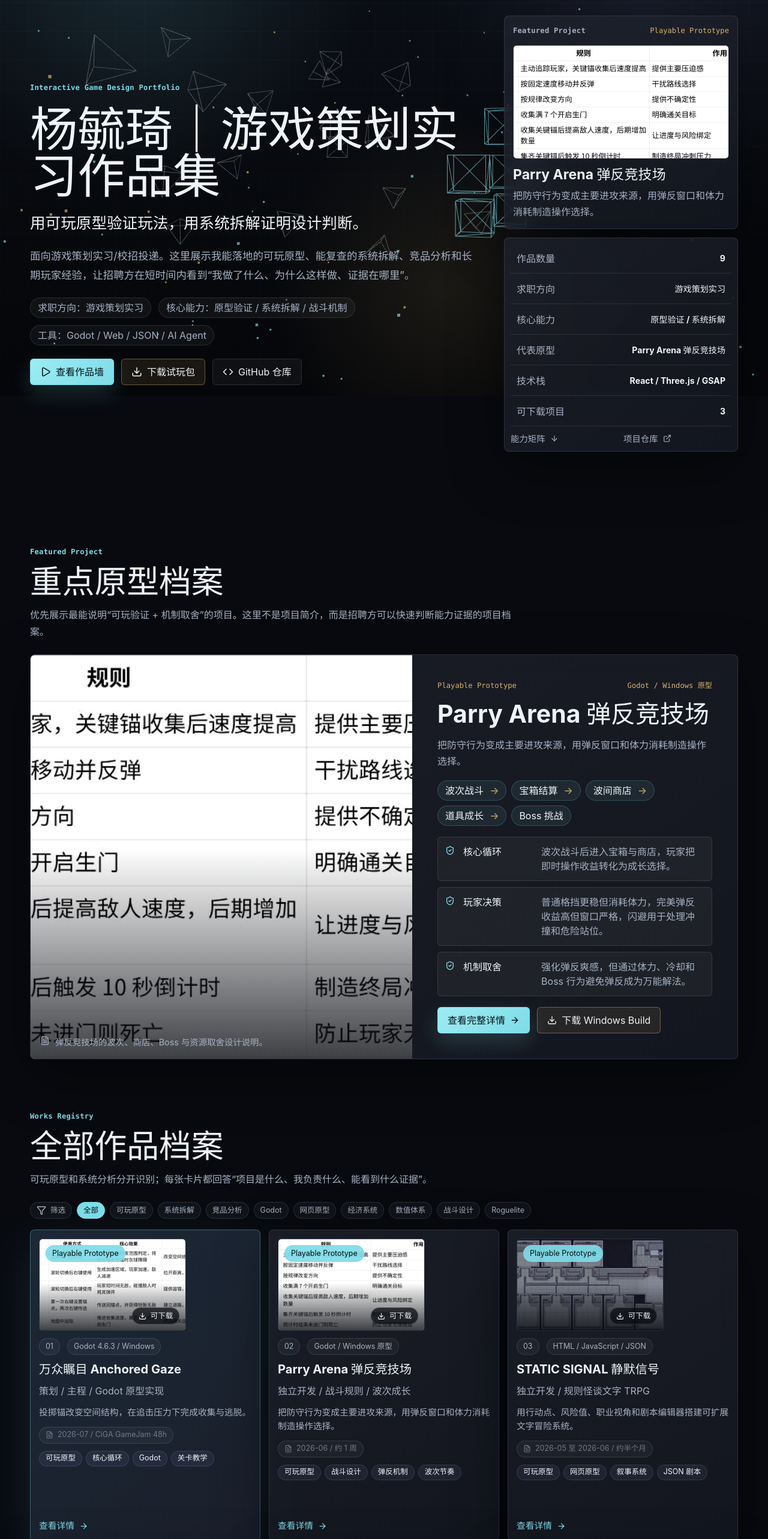
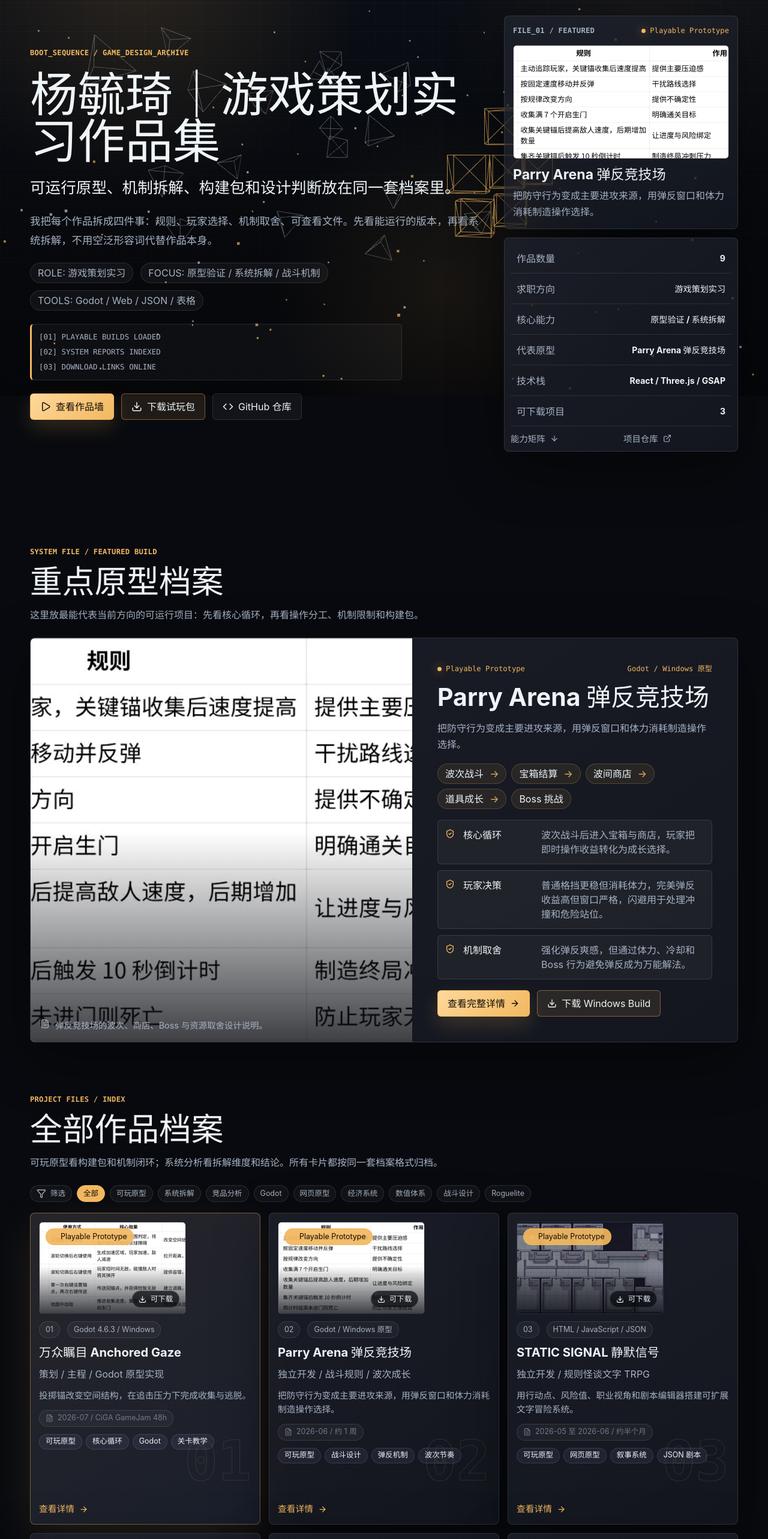
Before and after one commit to MhWangZi/game-portfolio-site, a React (Vite) app: page / in a window 1280 px wide. Shown: the part 140-2706 px from the top of the page at 60% size. Built offline with nearby package versions, Linux system fonts and the light colour scheme.

Commit message:
Refine archive console visual identity

```diff
--- a/src/components/AbilityMatrix.tsx
+++ b/src/components/AbilityMatrix.tsx
@@ -5,9 +5,9 @@ export function AbilityMatrix() {
   return (
     <section className="section-shell" id="abilities">
       <div className="section-heading compact">
-        <p className="eyebrow">Capability Archive</p>
+        <p className="eyebrow">CAPABILITY CHIPS / EVIDENCE MAP</p>
         <h2>能力档案</h2>
-        <p>所有能力都绑定到作品证据，避免空泛自夸。招聘方可以顺着证据回到对应作品、下载包或分析截图。</p>
+        <p>能力不单独写成标签，而是挂到具体作品、下载包和拆解图上。每张卡都能回到上面的项目档案。</p>
       </div>
 
       <div className="ability-grid">
--- a/src/components/FeaturedProject.tsx
+++ b/src/components/FeaturedProject.tsx
@@ -10,9 +10,9 @@ export function FeaturedProject({ work, onSelect }: FeaturedProjectProps) {
   return (
     <section className="featured-section" id="featured">
       <div className="section-heading featured-heading">
-        <p className="eyebrow">Featured Project</p>
+        <p className="eyebrow">SYSTEM FILE / FEATURED BUILD</p>
         <h2>重点原型档案</h2>
-        <p>优先展示最能说明“可玩验证 + 机制取舍”的项目。这里不是项目简介，而是招聘方可以快速判断能力证据的项目档案。</p>
+        <p>这里放最能代表当前方向的可运行项目：先看核心循环，再看操作分工、机制限制和构建包。</p>
       </div>
 
       <article className="featured-card">
@@ -26,7 +26,10 @@ export function FeaturedProject({ work, onSelect }: FeaturedProjectProps) {
 
         <div className="featured-copy">
           <div className="archive-kicker">
-            <span>{work.kind}</span>
+            <span className="status-chip">
+              <i />
+              {work.kind}
+            </span>
             <span>{work.engine}</span>
           </div>
           <h3>{work.title}</h3>
--- a/src/components/Hero.tsx
+++ b/src/components/Hero.tsx
@@ -14,17 +14,23 @@ export function Hero({ workCount, downloadableCount, featuredWork, onPrimaryActi
   return (
     <section className="hero-section" id="top">
       <div className="hero-copy" data-hero-block>
-        <p className="eyebrow">Interactive Game Design Portfolio</p>
+        <p className="eyebrow">BOOT_SEQUENCE / GAME_DESIGN_ARCHIVE</p>
         <h1>杨毓琦｜游戏策划实习作品集</h1>
-        <p className="hero-subtitle">用可玩原型验证玩法，用系统拆解证明设计判断。</p>
+        <p className="hero-subtitle">可运行原型、机制拆解、构建包和设计判断放在同一套档案里。</p>
         <p className="hero-summary">
-          面向游戏策划实习/校招投递。这里展示我能落地的可玩原型、能复查的系统拆解、竞品分析和长期玩家经验，让招聘方在短时间内看到“我做了什么、为什么这样做、证据在哪里”。
+          我把每个作品拆成四件事：规则、玩家选择、机制取舍、可查看文件。先看能运行的版本，再看系统拆解，不用空泛形容词代替作品本身。
         </p>
 
         <div className="hero-pill-row" aria-label="Core position">
-          <span>求职方向：游戏策划实习</span>
-          <span>核心能力：原型验证 / 系统拆解 / 战斗机制</span>
-          <span>工具：Godot / Web / JSON / AI Agent</span>
+          <span>ROLE: 游戏策划实习</span>
+          <span>FOCUS: 原型验证 / 系统拆解 / 战斗机制</span>
+          <span>TOOLS: Godot / Web / JSON / 表格</span>
+        </div>
+
+        <div className="boot-lines" aria-label="Archive boot status">
+          <span>[01] PLAYABLE BUILDS LOADED</span>
+          <span>[02] SYSTEM REPORTS INDEXED</span>
+          <span>[03] DOWNLOAD LINKS ONLINE</span>
         </div>
 
         <div className="hero-actions">
@@ -51,8 +57,11 @@ export function Hero({ workCount, downloadableCount, featuredWork, onPrimaryActi
       <aside className="hero-console" aria-label="Portfolio status">
         <div className="console-card hero-feature-mini">
           <div className="console-card-top">
-            <p className="eyebrow">Featured Project</p>
-            <span>{featuredWork.kind}</span>
+            <p className="eyebrow">FILE_01 / FEATURED</p>
+            <span className="status-chip">
+              <i />
+              {featuredWork.kind}
+            </span>
           </div>
           <img src={featuredWork.media[0]?.src} alt={`${featuredWork.title} cover`} />
           <div>
--- a/src/components/PortfolioScene.tsx
+++ b/src/components/PortfolioScene.tsx
@@ -10,13 +10,13 @@ type PortfolioSceneProps = {
 function createMotif(theme: VisualTheme) {
   const group = new THREE.Group()
   const lineMaterial = new THREE.MeshBasicMaterial({
-    color: 0x7edce8,
+    color: 0xf2b860,
     wireframe: true,
     transparent: true,
     opacity: 0.72,
   })
   const glassMaterial = new THREE.MeshBasicMaterial({
-    color: 0xd7b46a,
+    color: 0xf2b860,
     transparent: true,
     opacity: 0.16,
     side: THREE.DoubleSide,
@@ -73,8 +73,8 @@ function createParticleField(count: number) {
   const geometry = new THREE.BufferGeometry()
   const positions = new Float32Array(count * 3)
   const colors = new Float32Array(count * 3)
-  const colorA = new THREE.Color(0x7edce8)
-  const colorB = new THREE.Color(0xd7b46a)
+  const colorA = new THREE.Color(0xf2b860)
+  const colorB = new THREE.Color(0xc6ccd6)
 
   for (let i = 0; i < count; i += 1) {
     positions[i * 3] = (Math.random() - 0.5) * 8
--- a/src/components/WorkRegistry.tsx
+++ b/src/components/WorkRegistry.tsx
@@ -38,9 +38,9 @@ export function WorkRegistry({ works, selectedId, onSelect }: WorkRegistryProps)
   return (
     <section className="section-shell" id="works">
       <div className="section-heading">
-        <p className="eyebrow">Works Registry</p>
+        <p className="eyebrow">PROJECT FILES / INDEX</p>
         <h2>全部作品档案</h2>
-        <p>可玩原型和系统分析分开识别；每张卡片都回答“项目是什么、我负责什么、能看到什么证据”。</p>
+        <p>可玩原型看构建包和机制闭环；系统分析看拆解维度和结论。所有卡片都按同一套档案格式归档。</p>
       </div>
 
       <div className="filter-row" aria-label="Work filters">
@@ -76,9 +76,13 @@ export function WorkRegistry({ works, selectedId, onSelect }: WorkRegistryProps)
               type="button"
               onClick={() => onSelect(work.id)}
             >
+              <span className="card-number-ghost">{String(index + 1).padStart(2, '0')}</span>
               <span className="card-media">
                 <img src={work.media[0]?.src} alt="" aria-hidden="true" />
-                <span className="card-badge">{kind}</span>
+                <span className="card-badge">
+                  <i />
+                  {kind}
+                </span>
                 {work.download ? (
                   <span className="card-download">
                     <Download size={13} />
--- a/src/data/works.ts
+++ b/src/data/works.ts
@@ -22,14 +22,14 @@ export const works: WorkItem[] = [
     visualTheme: 'voxel',
     proof: [
       { label: '项目类型', value: '2D 俯视角 / 收集逃脱' },
-      { label: '可见证据', value: 'Windows Build + 演示视频' },
+      { label: '档案文件', value: 'Windows Build + 演示视频' },
       { label: '团队环境', value: '3 人 / 48h GameJam' },
     ],
     designHighlights: [
       { title: '核心循环', body: '追击压力、投锚控场、关键锚收集和倒计时逃脱构成完整短局目标。' },
       { title: '玩家决策', body: '玩家需要判断什么时候开路、什么时候保命、什么时候冒险推进收集进度。' },
       { title: '机制取舍', body: '攻击不直接删除敌人，而是把敌人转化为临时障碍，强化空间规划。' },
-      { title: '可验证结果', body: '完成可运行 Windows 版本、教学关卡、音效和演示视频，可直接验证玩法。' },
+      { title: '落地状态', body: '完成可运行 Windows 版本、教学关卡、音效和演示视频，可直接验证玩法。' },
     ],
     flow: ['追击压力', '投掷锚', '石化敌人', '收集关键锚', '倒计时逃脱'],
     media: [
@@ -70,14 +70,14 @@ export const works: WorkItem[] = [
     featured: true,
     proof: [
       { label: '项目类型', value: '2D 像素风 / 弹反生存动作' },
-      { label: '可见证据', value: 'Windows Build / 五波流程' },
+      { label: '档案文件', value: 'Windows Build / 五波流程' },
       { label: '核心验证', value: '格挡、弹反、闪避分工' },
     ],
     designHighlights: [
       { title: '核心循环', body: '波次战斗后进入宝箱与商店，玩家把即时操作收益转化为成长选择。' },
       { title: '玩家决策', body: '普通格挡更稳但消耗体力，完美弹反收益高但窗口严格，闪避用于处理冲撞和危险站位。' },
       { title: '机制取舍', body: '强化弹反爽感，但通过体力、冷却和 Boss 行为避免弹反成为万能解法。' },
-      { title: '可验证结果', body: '实现普通格挡、完美弹反、弹幕反射、波次递进、Boss 阶段和战术补给。' },
+      { title: '落地状态', body: '实现普通格挡、完美弹反、弹幕反射、波次递进、Boss 阶段和战术补给。' },
     ],
     flow: ['波次战斗', '宝箱结算', '波间商店', '道具成长', 'Boss 挑战'],
     media: [
@@ -113,14 +113,14 @@ export const works: WorkItem[] = [
     visualTheme: 'ui-panels',
     proof: [
       { label: '项目类型', value: '网页文字冒险 / TRPG' },
-      { label: '可见证据', value: 'HTML 包 + 可导入 JSON 剧本' },
+      { label: '档案文件', value: 'HTML 包 + 可导入 JSON 剧本' },
       { label: '核心验证', value: '剧本编辑器与本地存档' },
     ],
     designHighlights: [
       { title: '核心循环', body: '探索场景、消耗行动点、收集线索、触发风险并进入分支结局。' },
       { title: '玩家决策', body: '玩家要在情报收益、风险增长、身份能力和不可返回地点之间取舍。' },
       { title: '机制取舍', body: '用 JSON 剧本和编辑器把内容生产从代码中拆开，降低扩展成本。' },
-      { title: '可验证结果', body: '提供可下载网页包、默认副本、自定义剧本导入和编辑器测试流程。' },
+      { title: '落地状态', body: '提供可下载网页包、默认副本、自定义剧本导入和编辑器测试流程。' },
     ],
     flow: ['选择身份', '调查节点', '2D6 判定', '线索记录', '多结局'],
     media: [
@@ -155,14 +155,14 @@ export const works: WorkItem[] = [
     visualTheme: 'terrain',
     proof: [
       { label: '项目类型', value: 'Godot 模块实验' },
-      { label: '可见证据', value: '场景截图 / 模块说明' },
+      { label: '档案文件', value: '场景截图 / 模块说明' },
       { label: '核心验证', value: 'JSON 驱动内容生成' },
     ],
     designHighlights: [
       { title: '核心循环', body: '用小型玩法模块验证移动、战斗、场景和 UI 反馈的基本闭环。' },
       { title: '玩家决策', body: '横版射击强调走位与射击节奏，卡牌模块强调出牌顺序和防御结算。' },
       { title: '机制取舍', body: '优先把场景物件、卡牌和敌人抽到 JSON，减少具体对象耦合。' },
-      { title: '可验证结果', body: '完成可运行模块、截图证据和可复用配置结构。' },
+      { title: '落地状态', body: '完成可运行模块、截图证据和可复用配置结构。' },
     ],
     flow: ['移动验证', '场景生成', '碰撞反馈', '卡牌结算', 'UI 刷新'],
     media: [
@@ -192,14 +192,14 @@ export const works: WorkItem[] = [
     visualTheme: 'particles',
     proof: [
       { label: '分析对象', value: 'PvPvE 搜打撤经济' },
-      { label: '可见证据', value: '货币流转图 / 回收方案' },
+      { label: '档案文件', value: '货币流转图 / 回收方案' },
       { label: '核心问题', value: '长期不删档通胀' },
     ],
     designHighlights: [
       { title: '核心循环', body: '入局成本、局内风险、成功撤离、交易变现和局外投入形成闭环。' },
       { title: '玩家决策', body: '玩家在装备成本、地图风险、撤离收益和仓储压力之间权衡。' },
       { title: '机制取舍', body: '稳定低风险收益保护新手，高风险高收益路线提供追求，但需要回收机制控通胀。' },
-      { title: '可验证结果', body: '产出来源、消耗点和官方回收项均拆成可复查的系统节点。' },
+      { title: '落地状态', body: '产出来源、消耗点和官方回收项均拆成可复查的系统节点。' },
     ],
     flow: ['入局成本', '局内搜刮', '成功撤离', '交易流通', '系统回收'],
     media: [
@@ -229,14 +229,14 @@ export const works: WorkItem[] = [
     visualTheme: 'ui-panels',
     proof: [
       { label: '分析对象', value: '鸣潮 ARPG 数值体系' },
-      { label: '可见证据', value: '属性表 / 成长曲线' },
+      { label: '档案文件', value: '属性表 / 成长曲线' },
       { label: '核心问题', value: '复杂乘区与通胀风险' },
     ],
     designHighlights: [
       { title: '核心循环', body: '角色、武器、声骸和共鸣链共同构成多来源成长。' },
       { title: '玩家决策', body: '玩家围绕乘区收益、角色定位和资源投入优先级做养成判断。' },
       { title: '机制取舍', body: '多乘区能拆分收益，但版本扩张会增加理解成本和旧角色淘汰风险。' },
-      { title: '可验证结果', body: '用表格和曲线把属性关系、成长跳点和风险点结构化呈现。' },
+      { title: '落地状态', body: '用表格和曲线把属性关系、成长跳点和风险点结构化呈现。' },
     ],
     flow: ['属性分层', '乘区拆解', '成长采样', '曲线判断', '风险总结'],
     media: [
@@ -266,14 +266,14 @@ export const works: WorkItem[] = [
     visualTheme: 'artifact',
     proof: [
       { label: '分析对象', value: '声骸 / 圣遗物 / 遗器' },
-      { label: '可见证据', value: '15 张对比表' },
+      { label: '档案文件', value: '15 张对比表' },
       { label: '核心问题', value: '随机负担与构筑空间' },
     ],
     designHighlights: [
       { title: '核心循环', body: '刷取、筛选、强化、套装组合和角色适配共同构成长期追求。' },
       { title: '玩家决策', body: '玩家在体力、定向获取、词条随机和装备复用之间不断取舍。' },
       { title: '机制取舍', body: '随机性制造长期目标，但必须用减负、锁定或转化机制控制挫败感。' },
-      { title: '可验证结果', body: '用统一维度对比三款产品，提炼可迁移的装备系统设计经验。' },
+      { title: '落地状态', body: '用统一维度对比三款产品，提炼可迁移的装备系统设计经验。' },
     ],
     flow: ['获取入口', '词条随机', '强化投入', '套装构筑', '减负设计'],
     media: [
@@ -303,14 +303,14 @@ export const works: WorkItem[] = [
     visualTheme: 'voxel',
     proof: [
       { label: '分析对象', value: '黑神话 / 只狼' },
-      { label: '可见证据', value: '战斗系统差异表' },
+      { label: '档案文件', value: '战斗系统差异表' },
       { label: '核心问题', value: '广度与精度取舍' },
     ],
     designHighlights: [
       { title: '核心循环', body: '黑神话用多手段调度节奏，只狼用弹刀和架势条压缩战斗循环。' },
       { title: '玩家决策', body: '前者鼓励资源与窗口调度，后者强调读招、时机和连续执行。' },
       { title: '机制取舍', body: '外围系统可降低门槛，但过强会稀释核心操作成就。' },
-      { title: '可验证结果', body: '以系统定位、操作深度、服务玩家和设计标签建立对比。' },
+      { title: '落地状态', body: '以系统定位、操作深度、服务玩家和设计标签建立对比。' },
     ],
     flow: ['系统定位', '操作深度', '资源调度', 'Boss 压力', '融合提案'],
     media: [
@@ -340,14 +340,14 @@ export const works: WorkItem[] = [
     visualTheme: 'particles',
     proof: [
       { label: '分析对象', value: 'Hades / Dead Cells' },
-      { label: '可见证据', value: '双循环对比表' },
+      { label: '档案文件', value: '双循环对比表' },
       { label: '核心问题', value: '失败后为何再开一局' },
     ],
     designHighlights: [
       { title: '核心循环', body: '短局战斗和长线解锁共同构成死亡后的继续动力。' },
       { title: '玩家决策', body: '玩家在路线风险、武器池、随机祝福和元进度目标之间建立复盘。' },
       { title: '机制取舍', body: '叙事可缓和失败，操作挑战可延长深度，但都需要给下一局明确理由。' },
-      { title: '可验证结果', body: '从随机控制、Build 多样性、元进度和失败反馈四个维度对比。' },
+      { title: '落地状态', body: '从随机控制、Build 多样性、元进度和失败反馈四个维度对比。' },
     ],
     flow: ['单局构筑', '随机选择', '失败反馈', '局外成长', '下一局目标'],
     media: [
--- a/src/index.css
+++ b/src/index.css
@@ -7,13 +7,13 @@
   --panel-strong: rgba(20, 25, 38, 0.92);
   --panel-soft: rgba(255, 255, 255, 0.045);
   --line: rgba(220, 231, 255, 0.12);
-  --line-strong: rgba(126, 220, 232, 0.35);
+  --line-strong: rgba(242, 184, 96, 0.42);
   --text: #eef4f7;
   --muted: #a7b2c4;
   --faint: #6f7a8d;
-  --accent: #7edce8;
-  --gold: #d7b46a;
-  --violet: #8c8fcf;
+  --accent: #f2b860;
+  --gold: #f2b860;
+  --violet: #8b8f9e;
   --danger: #f09a7a;
   --shadow: 0 28px 90px rgba(0, 0, 0, 0.42);
   --radius: 8px;
@@ -48,9 +48,9 @@ body::before {
   z-index: -3;
   content: "";
   background:
-    radial-gradient(circle at 18% 10%, rgba(126, 220, 232, 0.13), transparent 30%),
-    radial-gradient(circle at 84% 14%, rgba(140, 143, 207, 0.12), transparent 28%),
-    radial-gradient(circle at 58% 78%, rgba(215, 180, 106, 0.1), transparent 30%),
+    radial-gradient(circle at 18% 10%, rgba(242, 184, 96, 0.14), transparent 30%),
+    radial-gradient(circle at 84% 14%, rgba(242, 184, 96, 0.06), transparent 28%),
+    radial-gradient(circle at 58% 78%, rgba(242, 184, 96, 0.08), transparent 30%),
     linear-gradient(180deg, #0b0f17 0%, #07090d 62%, #050609 100%);
 }
 
@@ -65,6 +65,23 @@ body::after {
     linear-gradient(90deg, rgba(220, 231, 255, 0.032) 1px, transparent 1px);
   background-size: 48px 48px;
   mask-image: linear-gradient(to bottom, rgba(0, 0, 0, 0.82), rgba(0, 0, 0, 0.18));
+}
+
+.app-shell::before {
+  position: fixed;
+  inset: 0;
+  z-index: 0;
+  pointer-events: none;
+  content: "";
+  background: repeating-linear-gradient(
+    to bottom,
+    rgba(255, 255, 255, 0.028) 0,
+    rgba(255, 255, 255, 0.028) 1px,
+    transparent 1px,
+    transparent 6px
+  );
+  mix-blend-mode: overlay;
+  opacity: 0.18;
 }
 
 a {
@@ -276,10 +293,10 @@ code {
 }
 
 .primary-action {
-  color: #071014;
-  background: linear-gradient(135deg, #9cecf3, var(--accent));
-  border-color: rgba(126, 220, 232, 0.78);
-  box-shadow: 0 14px 34px rgba(126, 220, 232, 0.18);
+  color: #120d05;
+  background: linear-gradient(135deg, #ffd89b, var(--accent));
+  border-color: rgba(242, 184, 96, 0.78);
+  box-shadow: 0 14px 34px rgba(242, 184, 96, 0.18);
 }
 
 .secondary-action,
@@ -291,8 +308,8 @@ code {
 
 .secondary-action.strong,
 .download-box.available a {
-  border-color: rgba(215, 180, 106, 0.42);
-  background: rgba(215, 180, 106, 0.1);
+  border-color: rgba(242, 184, 96, 0.42);
+  background: rgba(242, 184, 96, 0.1);
 }
 
 .primary-action:hover,
@@ -348,6 +365,36 @@ code {
   color: var(--gold);
   font-family: "Cascadia Code", "JetBrains Mono", Consolas, monospace;
   font-size: 0.76rem;
+}
+
+.status-chip,
+.card-badge {
+  display: inline-flex;
+  align-items: center;
+  gap: 7px;
+}
+
+.status-chip i,
+.card-badge i {
+  width: 7px;
+  height: 7px;
+  border-radius: 999px;
+  background: var(--accent);
+  box-shadow: 0 0 16px rgba(242, 184, 96, 0.72);
+}
+
+.boot-lines {
+  display: grid;
+  max-width: 620px;
+  gap: 6px;
+  padding: 12px;
+  color: var(--muted);
+  font-family: "Cascadia Code", "JetBrains Mono", Consolas, monospace;
+  font-size: 0.78rem;
+  background: rgba(255, 255, 255, 0.035);
+  border: 1px solid var(--line);
+  border-left: 3px solid var(--accent);
+  border-radius: 6px;
 }
 
 .hero-feature-mini img {
@@ -509,8 +556,8 @@ code {
   min-height: 34px;
   padding: 0 12px;
   color: var(--text);
-  background: rgba(126, 220, 232, 0.08);
-  border: 1px solid rgba(126, 220, 232, 0.22);
+  background: rgba(242, 184, 96, 0.08);
+  border: 1px solid rgba(242, 184, 96, 0.22);
   border-radius: 999px;
 }
 
@@ -582,7 +629,7 @@ code {
 
 .filter-chip.active,
 .filter-chip:hover {
-  color: #061014;
+  color: #120d05;
   background: var(--accent);
   border-color: var(--accent);
 }
@@ -616,18 +663,32 @@ code {
   transform: translateY(-4px);
   border-color: var(--line-strong);
   background:
-    linear-gradient(145deg, rgba(126, 220, 232, 0.085), rgba(255, 255, 255, 0.035)),
+    linear-gradient(145deg, rgba(242, 184, 96, 0.085), rgba(255, 255, 255, 0.035)),
     var(--panel-strong);
 }
 
 .work-card.active {
-  box-shadow: 0 26px 80px rgba(126, 220, 232, 0.12);
+  box-shadow: 0 26px 80px rgba(242, 184, 96, 0.12);
 }
 
 .work-card.analysis-card:hover,
 .work-card.analysis-card.active {
-  border-color: rgba(215, 180, 106, 0.4);
-  box-shadow: 0 26px 80px rgba(215, 180, 106, 0.1);
+  border-color: rgba(242, 184, 96, 0.4);
+  box-shadow: 0 26px 80px rgba(242, 184, 96, 0.1);
+}
+
+.card-number-ghost {
+  position: absolute;
+  right: 14px;
+  bottom: 58px;
+  z-index: 0;
+  color: transparent;
+  font-family: "Cascadia Code", "JetBrains Mono", Consolas, monospace;
+  font-size: 5.8rem;
+  font-weight: 800;
+  line-height: 1;
+  -webkit-text-stroke: 1px rgba(242, 184, 96, 0.14);
+  pointer-events: none;
 }
 
 .card-media {
@@ -658,15 +719,15 @@ code {
   top: 10px;
   left: 10px;
   z-index: 1;
-  color: #061014;
-  background: rgba(126, 220, 232, 0.92);
-  border-color: rgba(126, 220, 232, 0.8);
+  color: #120d05;
+  background: rgba(242, 184, 96, 0.92);
+  border-color: rgba(242, 184, 96, 0.8);
 }
 
 .analysis-card .card-badge {
-  color: #181103;
-  background: rgba(215, 180, 106, 0.92);
-  border-color: rgba(215, 180, 106, 0.85);
+  color: #120d05;
+  background: rgba(242, 184, 96, 0.78);
+  border-color: rgba(242, 184, 96, 0.78);
 }
 
 .card-download {
@@ -893,9 +954,9 @@ code {
 }
 
 .download-box.available {
-  border-color: rgba(215, 180, 106, 0.34);
+  border-color: rgba(242, 184, 96, 0.34);
   background:
-    linear-gradient(145deg, rgba(215, 180, 106, 0.095), rgba(255, 255, 255, 0.035)),
+    linear-gradient(145deg, rgba(242, 184, 96, 0.095), rgba(255, 255, 255, 0.035)),
     var(--panel);
 }
 
@@ -917,11 +978,11 @@ code {
 }
 
 .link-row .video-link {
-  border-color: rgba(126, 220, 232, 0.28);
+  border-color: rgba(242, 184, 96, 0.28);
 }
 
 .link-row .event-link {
-  border-color: rgba(215, 180, 106, 0.28);
+  border-color: rgba(242, 184, 96, 0.28);
 }
 
 .ability-grid {
```
Also changed, not shown: src/components/WorkDetail.tsx (+4 -4 lines).
